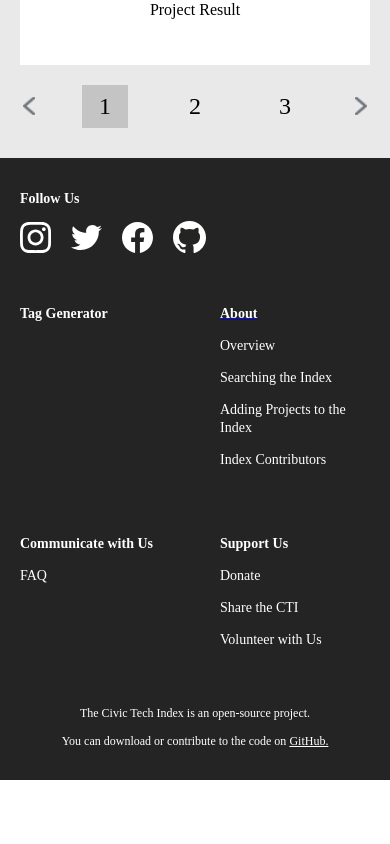
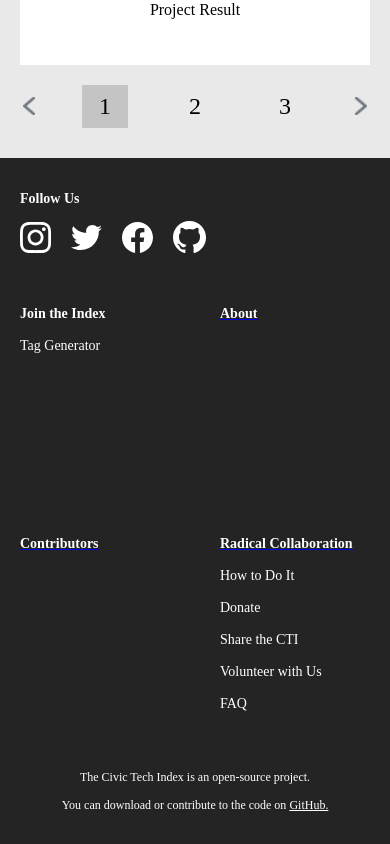
Before and after one commit to civictechindex/CTI-website-frontend, a React (Create React App) app: page /searching-the-index in a window 390 px wide. Shown: the part 1013-1857 px from the top of the page. Before the commit the page ends 1793 px from the top, so only its background shows below. Built offline with nearby package versions, Linux system fonts and the light colour scheme; what webfontloader would draw is missing.

Commit message:
Update footer links Waiting on Chali for the mobile design

```diff
--- a/src/components/Footer/index.js
+++ b/src/components/Footer/index.js
@@ -8,24 +8,22 @@ const Footer = () => {
     <div className={classes.footerContainer}>
       <div className={classes.allInfoContainer}>
         <div className={classes.infoContainer}>
-          <Link to='/' className={classes.infoHeader}>Tag Generator</Link>
+          <a className={classes.infoHeader}>Join the Index</a>
+          <Link to='/' className={classes.infoLink}>Tag Generator</Link>
         </div>
         <div className={classes.infoContainer}>
           <Link to='/about'><p className={classes.infoHeader}>About</p></Link>
-          <Link to='/' className={classes.infoLink}>Overview</Link>
-          <Link to='/searching-the-index' className={classes.infoLink}>Searching the Index</Link>
-          <Link to='/adding-projects-to-the-index' className={classes.infoLink}>Adding Projects to the Index</Link>
-          <Link to='/' className={classes.infoLink}>Index Contributors</Link>
         </div>
         <div className={classes.infoContainer}>
-          <Link to='/' className={classes.infoHeader}>Communicate with Us</Link>
-          <Link to='/' className={classes.infoLink}>FAQ</Link>
+          <Link to='/'><p className={classes.infoHeader}>Contributors</p></Link>
         </div>
         <div className={classes.infoContainer}>
-          <Link to='/' className={classes.infoHeader}>Support Us</Link>
+          <Link to='/'><p className={classes.infoHeader}>Radical Collaboration</p></Link>
+          <Link to='/' className={classes.infoLink}>How to Do It</Link>
           <Link to='/' className={classes.infoLink}>Donate</Link>
           <Link to='/' className={classes.infoLink}>Share the CTI</Link>
           <Link to='/' className={classes.infoLink}>Volunteer with Us</Link>
+          <Link to='/' className={classes.infoLink}>FAQ</Link>
         </div>
         <div className={classes.infoContainer}>
           <a className={classes.infoHeader}>Follow Us</a>
```
